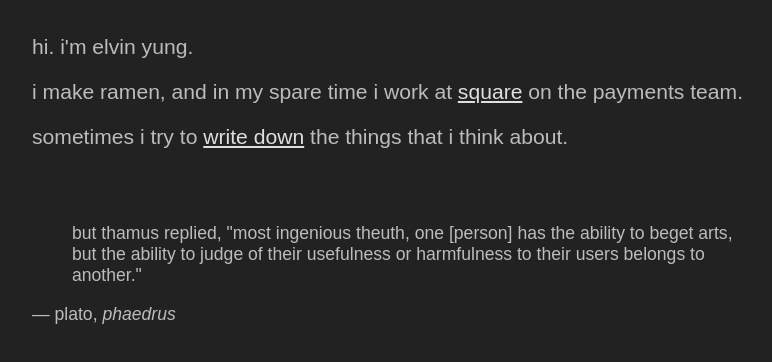
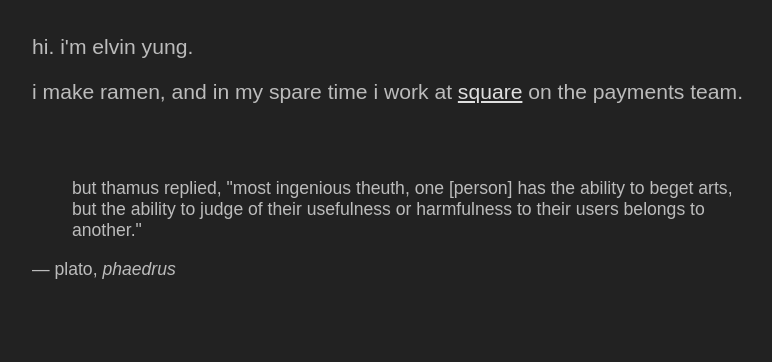
Before and after one commit to lvn/elvinyung.com, a plain HTML site: page index.html in a window 1280 px wide. Shown: the whole page, without its empty margins (224-996 px from the left). Drawn offline with Linux system fonts and the light colour scheme; a web font is replaced by a local one.

Commit message:
Update index.html

```diff
--- a/index.html
+++ b/index.html
@@ -12,7 +12,6 @@
   <body>
     <p>Hi. I'm Elvin Yung.</p>
     <p>I make ramen, and in my spare time I work at <a href="https://squareup.com/">Square</a> on the payments team.</p>
-    <p>Sometimes I try to <a href="https://www.notion.so/eff0rtfu11-39e0544567de4a1887b2614e84ceb0ab">write down</a> the things that I think about.</p>
 
     <blockquote>
       But Thamus replied, "Most ingenious Theuth, one [person] has the ability to
```
